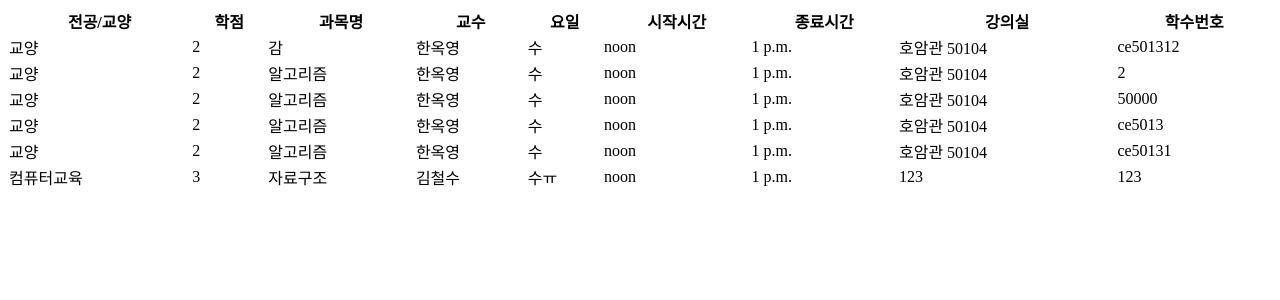
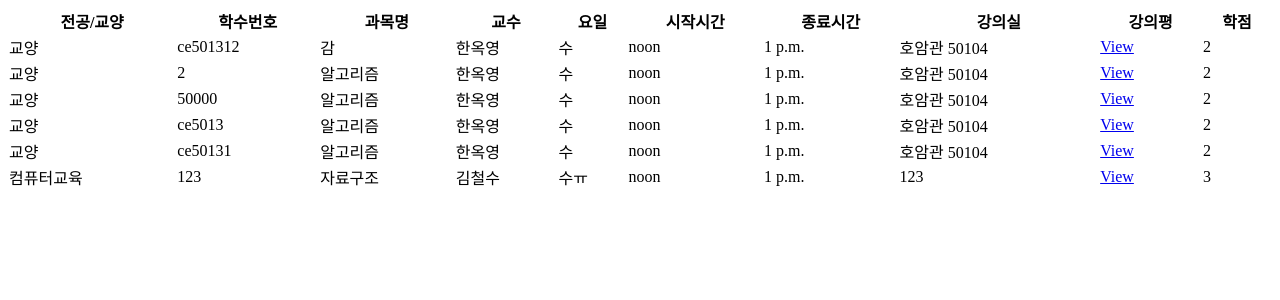
Before and after one commit to bottle-honey/mingle, a Django app: page /classlist/ in a window 1280 px wide. Shown: the top 300 px of the page. Run offline with Django 3.2, Linux system fonts and the light colour scheme; data comes from the database, SQL or seed files in the repository; both versions use the stored data as it was after the commit.

```diff
--- a/timetable/templates/ClassList.html
+++ b/timetable/templates/ClassList.html
@@ -2,28 +2,32 @@
     <thead>
         <tr>
             <th>전공/교양</th>
-            <th>학점</th>
+            <th>학수번호</th>
             <th>과목명</th>
             <th>교수</th>
             <th>요일</th>
             <th>시작시간</th>
             <th>종료시간</th>
             <th>강의실</th>
-            <th>학수번호</th>
+            <th>강의평</th>
+            <th>학점</th>
+
         </tr>
     </thead>
     <tbody>
         {% for class in classes %}
         <tr>
             <td>{{ class.major }}</td>
-            <td>{{ class.credit }}</td>
+            <td>{{ class.class_id }}</td>
             <td>{{ class.name }}</td>
             <td>{{ class.professor }}</td>
             <td>{{ class.day }}</td>
             <td>{{ class.start_time }}</td>
             <td>{{ class.end_time }}</td>
             <td>{{ class.classroom }}</td>
-            <td>{{ class.class_id }}</td>
+            <td><a href="#">View</a></td>
+            <td>{{ class.credit }}</td>
+
         </tr>
         {% endfor %}
     </tbody>
--- a/timetable/views.py
+++ b/timetable/views.py
@@ -1,10 +1,12 @@
 from django.shortcuts import render, redirect
 from .forms import TableForm, ClassForm
 from .models import Table, Class
-# Create your views here.
+
+# 시간표 페이지
 def timetable(request):
     return render(request, 'timetable.html')
 
+# 시간표 추가
 def timetablecreate(request):
     if request.method=='POST':
         form = TableForm(request.POST)
@@ -15,6 +17,7 @@ def timetablecreate(request):
         form = TableForm()
     return render(request, 'TablePostForm.html',{'form':form})
 
+# 과목 추가
 def classcreate(request):
     if request.method=='POST':
         form = ClassForm(request.POST)
@@ -25,6 +28,12 @@ def classcreate(request):
         form = ClassForm()
     return render(request, 'ClassPostForm.html',{'form':form})
 
+# 과목 리스트 추가
 def classsearch(request):
     classes = Class.objects.filter().order_by('name')
     return render(request, 'ClassList.html', {'classes':classes})
+
+# 과목 필터링
+
+def classfiltering(attribute):
+    pass
```
Also changed, not shown: db.sqlite3.
